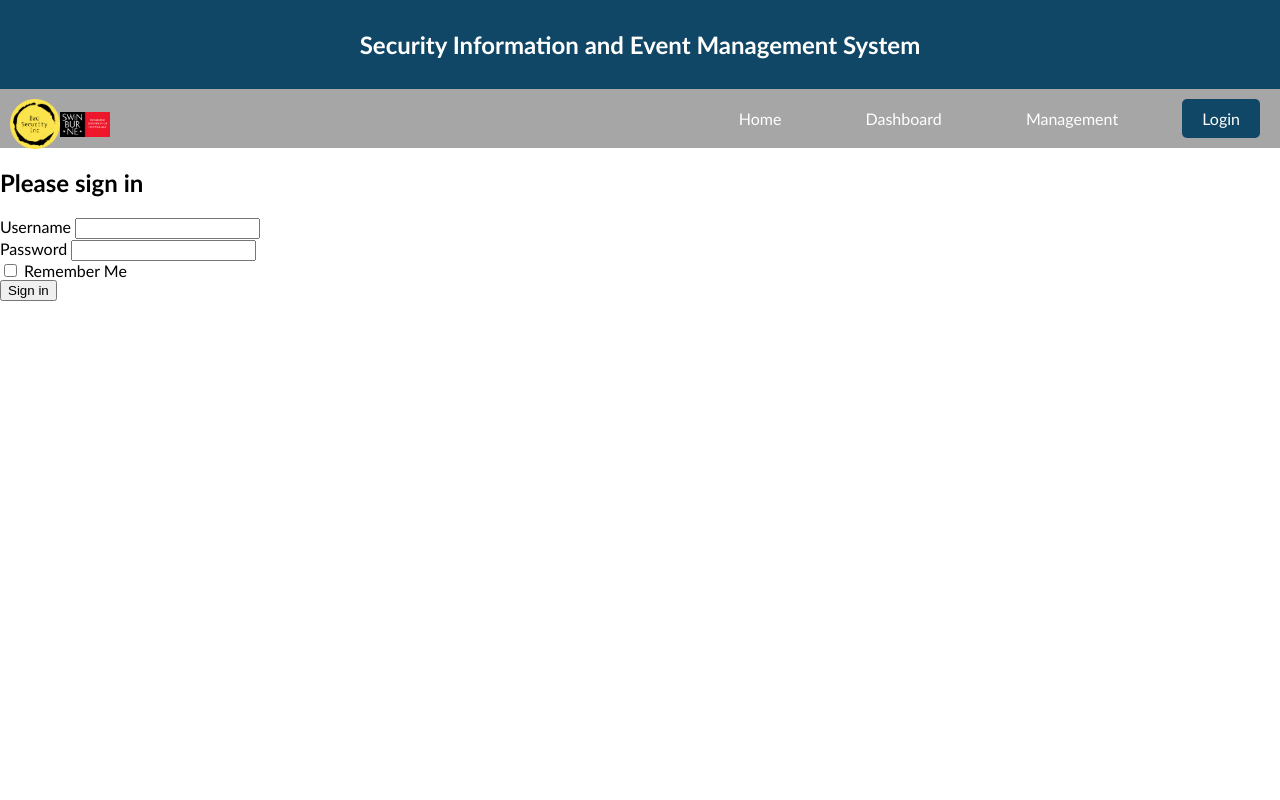
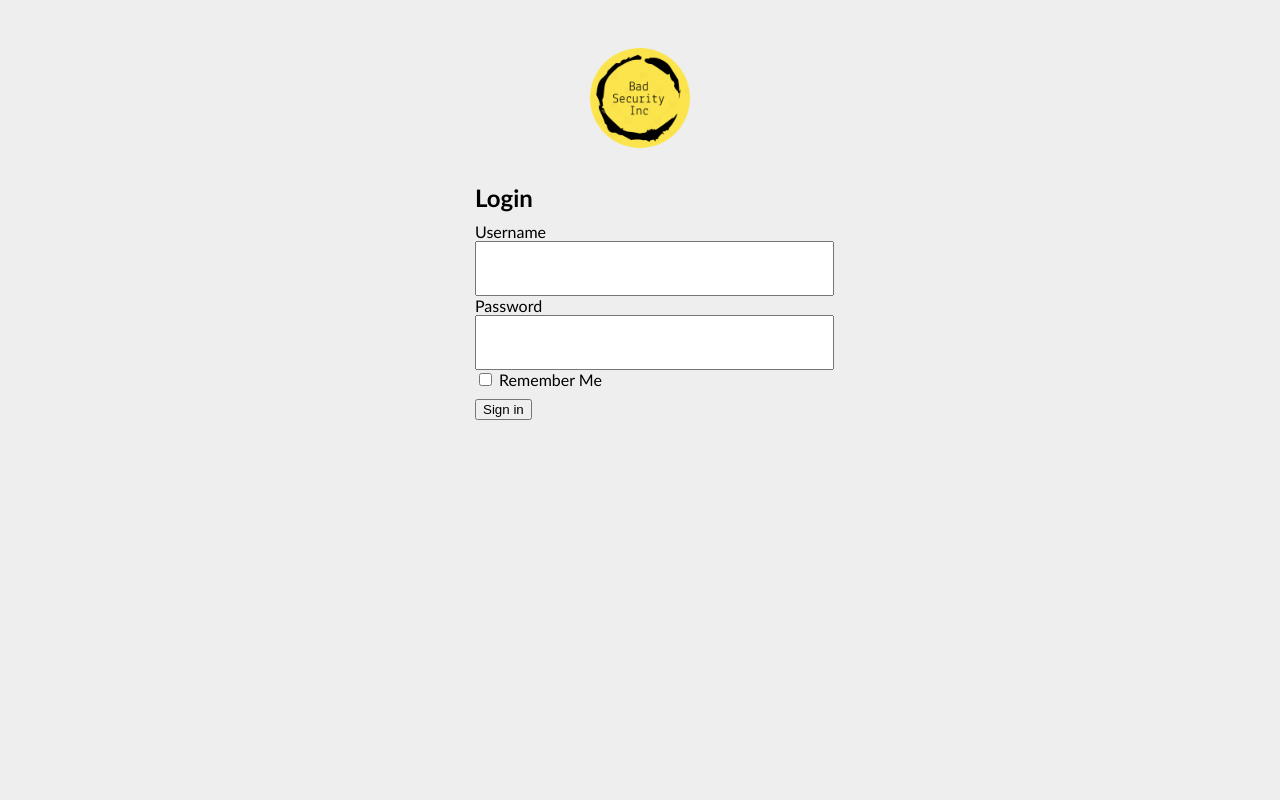
Before and after one commit to TommyZ88/SSIEM, a Flask app: page /login in a window 1280 px wide. Run offline with Flask 2, Linux system fonts and the light colour scheme; some libraries are stand-ins or nearby versions.

Commit message:
Implementing style for Login Page + Directory renovations

```diff
--- /dev/null
+++ b/frontend/static/styles/login.css
@@ -0,0 +1,50 @@
+body {
+    padding-top: 40px;
+    padding-bottom: 40px;
+    background-color: #eee;
+    font-family: comic-sans, Calibri, Arial;
+  }
+
+#bad_security {
+    display: block;
+    margin-left: auto;
+    margin-right: auto;
+    width: 100px;
+    height: auto;
+}
+
+.form-signin {
+  max-width: 330px;
+  padding: 15px;
+  margin: 0 auto;
+}
+.form-signin .form-signin-heading,
+.form-signin .checkbox {
+  margin-bottom: 10px;
+}
+.form-signin .checkbox {
+  font-weight: normal;
+}
+.form-signin .form-control {
+  position: relative;
+  height: auto;
+  -webkit-box-sizing: border-box;
+     -moz-box-sizing: border-box;
+          box-sizing: border-box;
+  padding: 10px;
+  font-size: 26px;
+}
+.form-signin .form-control:focus {
+  z-index: 2;
+}
+.form-signin input[type="email"] {
+  margin-bottom: -1px;
+  border-bottom-right-radius: 0;
+  border-bottom-left-radius: 0;
+
+}
+.form-signin input[type="password"] {
+  margin-bottom: 10px;
+  border-top-left-radius: 0;
+  border-top-right-radius: 0;
+}
--- a/frontend/templates/login.html
+++ b/frontend/templates/login.html
@@ -1,37 +1,15 @@
 {% import "bootstrap/wtf.html" as wtf %}
-<link rel="stylesheet" type="text/css" href="../static/style.css">
-</head>
-
-<div class="SIEM" id="SIEM-test">
-    <h2>Security Information and Event Management System</h2>
-</div>
-<div class="navbar">
-    <div class="navbar-logo">
-        <img src="../static/bad_security.png" alt="Bad Security Inc Logo">
-        <img src="../static/swinburne_logo.png" alt="Swinburne Logo">
-    </div>
-</div>
-<header>
-  <nav>
-      <ul>
-          <li><a href="home">Home</a></li>
-          <li><a href="dashboard">Dashboard</a></li>
-          <li><a href="management">Management</a></li>
-          <li><a class="active" href="login">Login</a></li>
-      </ul>
-  </nav>
-</header>
-
-</html>
+<link rel="stylesheet" type="text/css" href="../static/styles/login.css">
 
 <div class="container">
+    <img src="../static/images/bad_security.png" alt="Bad Security Inc Logo" id="bad_security">
 
     <form class="form-signin" method="POST" action="/login">
-      <h2 class="form-signin-heading">Please sign in</h2>
-      {{ form.hidden_tag()}}
-      {{wtf.form_field(form.username) }}
-      {{wtf.form_field(form.password) }}
-      {{wtf.form_field(form.remember) }}
+      <h2 class="form-signin-heading">Login</h2>
+      {{ form.hidden_tag() }}
+      {{ wtf.form_field(form.username) }}
+      {{ wtf.form_field(form.password) }}
+      {{ wtf.form_field(form.remember) }}
       <button class="btn btn-lg btn-primary btn-block" type="submit">Sign in</button>
     </form>
 
--- a/frontend/templates/management.html
+++ b/frontend/templates/management.html
@@ -4,7 +4,7 @@
     <head>
         <title>Account Management</title>
         <meta charset="UTF-8" />
-        <link rel="stylesheet" type="text/css" href="../static/style.css">
+        <link rel="stylesheet" type="text/css" href="../static/styles/style.css">
     </head>
 
     <div class="SIEM" id="SIEM-test">
@@ -12,8 +12,8 @@
     </div>
     <div class="navbar">
         <div class="navbar-logo">
-            <img src="../static/bad_security.png" alt="Bad Security Inc Logo">
-            <img src="../static/swinburne_logo.png" alt="Swinburne Logo">
+            <img src="../static/styles/bad_security.png" alt="Bad Security Inc Logo">
+            <img src="../static/styles/swinburne_logo.png" alt="Swinburne Logo">
         </div>
 
         <header>
--- /dev/null
+++ b/frontend/templates/test.html
@@ -0,0 +1 @@
+{{test}}
```
Also changed, not shown: frontend/data/login_data.py (added, +11 -0 lines), frontend/templates/dashboard.html (+4 -4 lines), frontend/templates/home.html (+9 -9 lines), frontend/static/images/anas.jpg (renamed from frontend/static/anas.jpg), frontend/static/images/bad_security.png (renamed from frontend/static/bad_security.png), frontend/static/images/faiz.JPG (renamed from frontend/static/faiz.JPG), frontend/static/images/fatima.jpg (renamed from frontend/static/fatima.jpg), frontend/static/images/rafi.jpg (renamed from frontend/static/rafi.jpg), frontend/static/images/rhyanna.png (renamed from frontend/static/rhyanna.png), frontend/static/images/swinburne_logo.png (renamed from frontend/static/swinburne_logo.png), frontend/static/images/tommy.png (renamed from frontend/static/tommy.png), frontend/static/scripts/dashboard.js (renamed from frontend/static/dashboard.js), frontend/static/styles/style.css (renamed from frontend/static/style.css).
